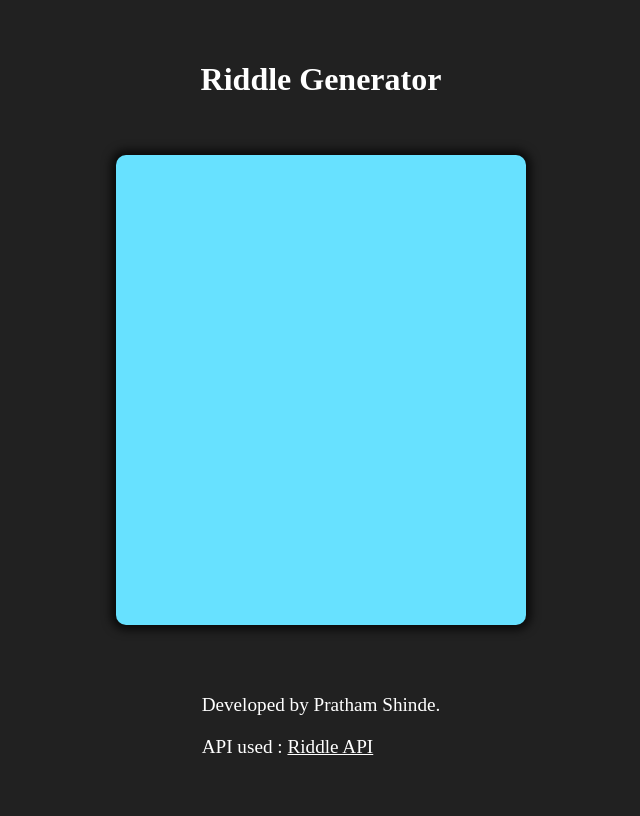
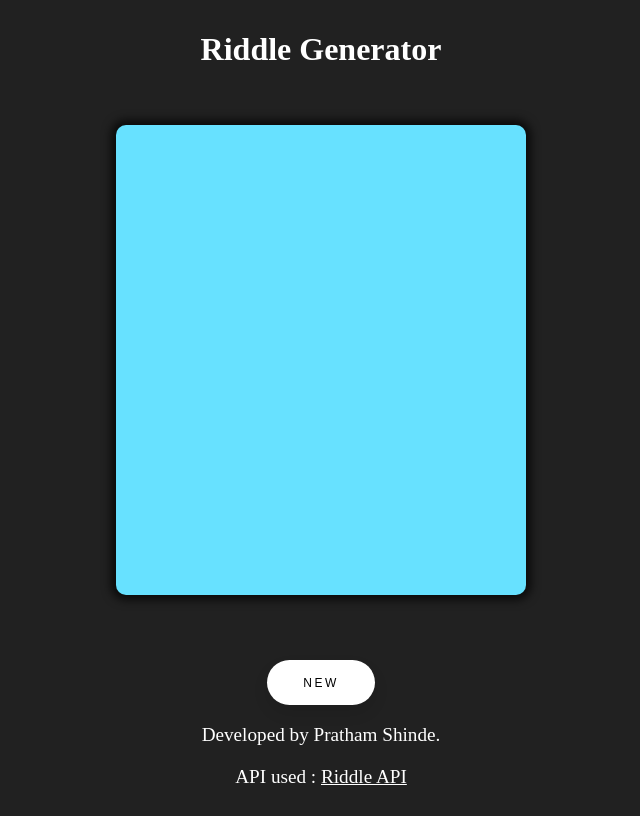
Before and after one commit to Pratham2137/Mini_projects, a Node server app: template RiddleGenerator/views/index.ejs in a window 1280 px wide. Shown: the whole page, without its empty margins (319-959 px from the left). Run offline with Node 20, Linux system fonts and the light colour scheme; the template is opened without the code that fills it, so the values that code supplies are empty.

Commit message:
riddle update

```diff
--- a/RiddleGenerator/public/styles/style.css
+++ b/RiddleGenerator/public/styles/style.css
@@ -5,7 +5,6 @@ body {
   justify-content: center;
   align-items: center;
   height: 100vh;
-  overflow-y: hidden;
 }
 
 .container {
@@ -74,9 +73,9 @@ h1 {
   transform: rotate(0deg);
 }
 .footer {
-  margin-top: 3.125rem;
   color: #ffffff;
   font-size: 1.2rem;
+  text-align: center;
 }
 .footer a {
   font-size: 1.2rem;
@@ -103,3 +102,31 @@ h1 {
     width: 50%;
   }
 }
+
+button {
+  margin-top: 4.0625rem;
+  padding: 1.3em 3em;
+  font-size: 12px;
+  text-transform: uppercase;
+  letter-spacing: 2.5px;
+  font-weight: 500;
+  color: #000;
+  background-color: #fff;
+  border: none;
+  border-radius: 45px;
+  box-shadow: 0px 8px 15px rgba(0, 0, 0, 0.1);
+  transition: all 0.3s ease 0s;
+  cursor: pointer;
+  outline: none;
+}
+
+button:hover {
+  background-color: #23c483;
+  box-shadow: 0px 15px 20px rgba(46, 229, 157, 0.4);
+  color: #fff;
+  transform: translateY(-7px);
+}
+
+button:active {
+  transform: translateY(-1px);
+}
--- a/RiddleGenerator/views/index.ejs
+++ b/RiddleGenerator/views/index.ejs
@@ -18,6 +18,7 @@
         <p class="answer"><%= answer %></p>
       </div>
     </div>
+    <button onclick="location.reload()">New</button>
     <div class="footer">
       <p>Developed by Pratham Shinde.</p>
       <P
```
